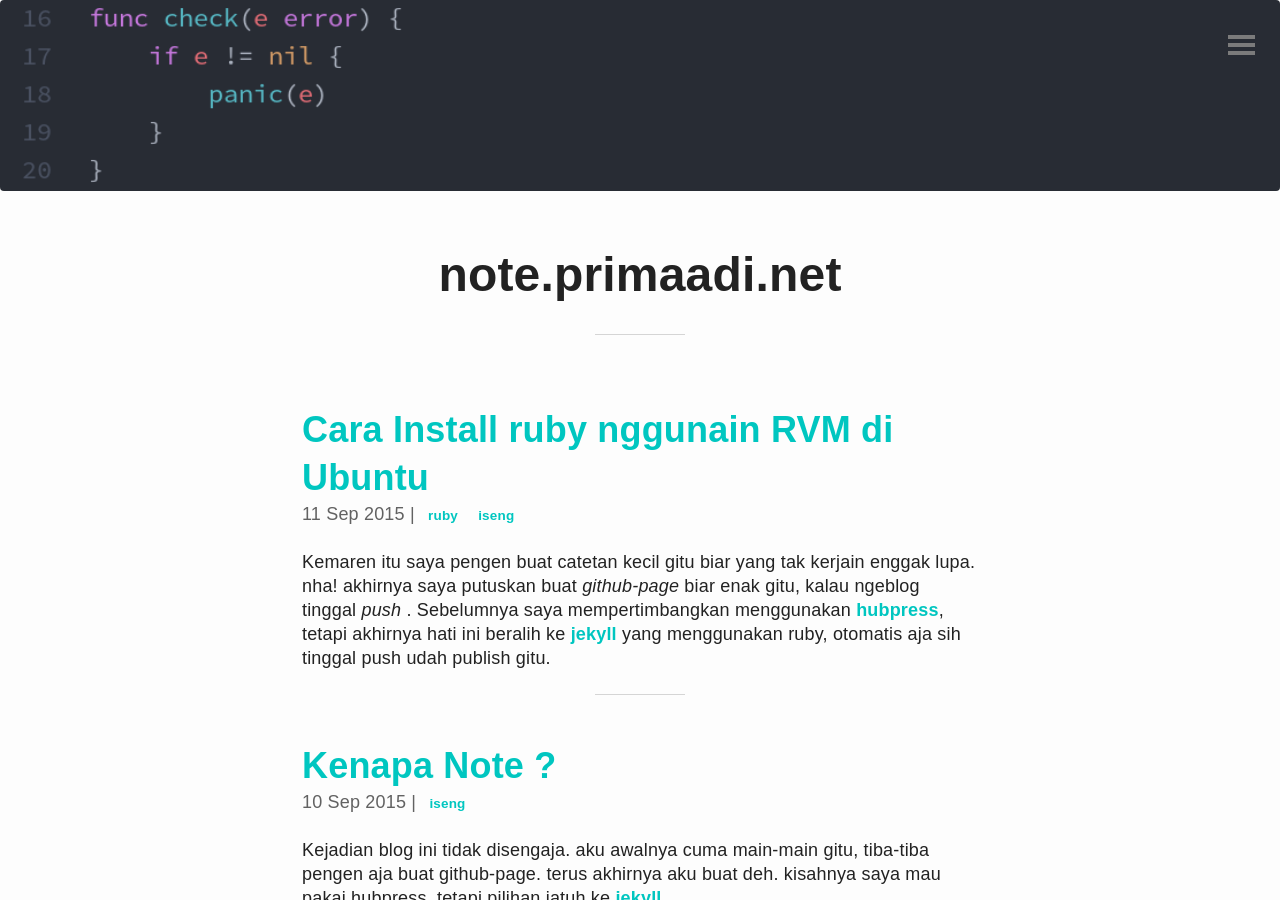
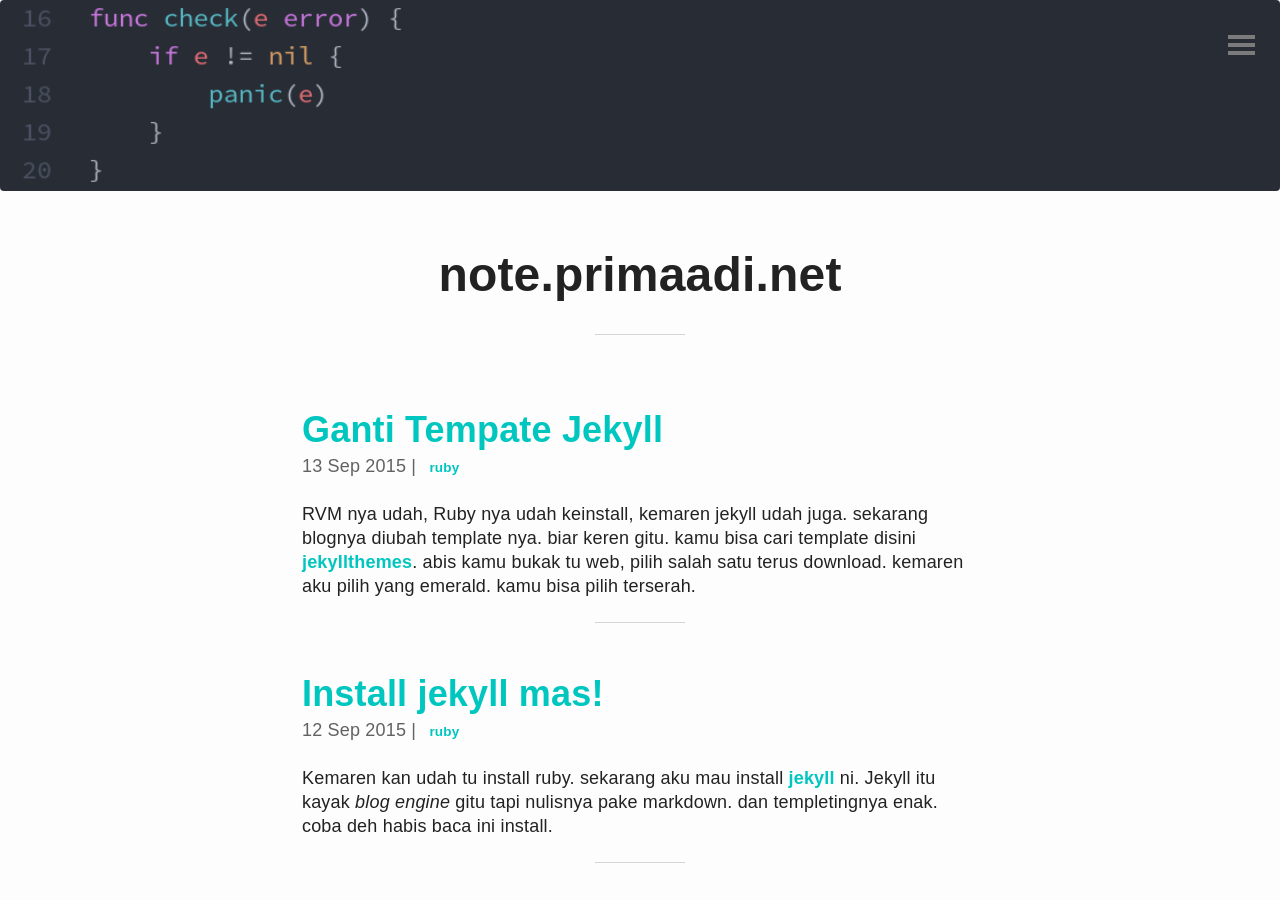
Before and after one commit to prima101112/prima101112.github.io, a Jekyll site: the page built from index.html, in a window 1280 px wide and 900 px high. Built offline with Jekyll 4.4.1, drawn with Linux system fonts in a browser that asks for light colours; nearby versions of some CDN libraries; some web fonts are replaced; Markdown is read by kramdown in place of the engine named in the settings; the list of posts is cut into pages by our own code.

Commit message:
add 2 post 12-13

````diff
--- a/_layouts/post.html
+++ b/_layouts/post.html
@@ -5,7 +5,8 @@ layout: default
 	<h2>{{ page.title }}</h2>
 	<time datetime="{{ page.date | date_to_xmlschema }}" class="by-line">{{ page.date | date_to_string }}  | {% for ttag in page.tags %}
 		<span class="label">
-			<a href="{% if site.baseurl == '/' %}/tag/{{ ttag }}{% else %}{{ site.baseurl }}/tag/{{ ttag }}{% endif %}">{{ttag}} </a>
+			<!-- <a href="{% if site.baseurl == '/' %}/tag/{{ ttag }}{% else %}{{ site.baseurl }}/tag/{{ ttag }}{% endif %}">{{ttag}} </a> -->
+			<a href="#">{{ttag}} </a>
 		</span>
 	{% endfor %}</time>
 
--- a/_layouts/tag_index.html
+++ b/_layouts/tag_index.html
@@ -14,7 +14,8 @@ layout: default
 
       {% for ttag in post.tags %}
     		<span class="label">
-    			<a href="{% if site.baseurl == '/' %}/tag/{{ ttag }}{% else %}{{ site.baseurl }}/tag/{{ ttag }}{% endif %}">{{ttag}} </a>
+    			<!-- <a href="{% if site.baseurl == '/' %}/tag/{{ ttag }}{% else %}{{ site.baseurl }}/tag/{{ ttag }}{% endif %}">{{ttag}} </a> -->
+          <a href="#">{{ttag}} </a>
     		</span>
     	{% endfor %}
 
--- /dev/null
+++ b/_posts/2015-09-12-install-jekyll-mas.md
@@ -0,0 +1,21 @@
+---
+title: Install jekyll mas!
+tags:
+- ruby
+---
+Kemaren kan udah tu install ruby. sekarang aku mau install [jekyll](http://jekyllrb.com/) ni.
+Jekyll itu kayak *blog engine* gitu tapi nulisnya pake markdown. dan templetingnya enak.
+coba deh habis baca ini install.
+
+pertama aku buka *terminal* abis itu jalanin command
+
+``` python
+~ $ gem install jekyll
+~ $ jekyl new nama_blog_kamu
+~ $ cd nama_blog_kamu
+~/nama_blog_kamu $ jekyll serve
+```
+
+dah gitu aja.
+abis itu aku buka di browser `localhost:4000`
+coba deh kalau gak percaya.
--- /dev/null
+++ b/_posts/2015-09-13-ganti-template-jekyll.md
@@ -0,0 +1,16 @@
+---
+title: Ganti Tempate Jekyll
+tags:
+- ruby
+---
+RVM nya udah, Ruby nya udah keinstall, kemaren jekyll udah juga. sekarang blognya diubah template nya.
+biar keren gitu. kamu bisa cari template disini [jekyllthemes](http://jekyllthemes.org/). abis kamu bukak tu web, pilih salah satu terus download.
+kemaren aku pilih yang emerald. kamu bisa pilih terserah.
+
+cara install nya gampang kok. masuk ke folder *blog_kamu* yang udah dibuat. delete folder `_includes`, `_layouts`, `assets` atau `_sass` (ini bisa css, scss, js atau image pokoknya yang berhubungan dengan dunia luar).
+
+lalu **extrak** theme yang udah kamu download terus **copy** folder-folder  `_includes`, `_layouts`, `assets` atau `_sass` kedalam folder blog kamu.
+udah gitu aja.
+
+jangan lupa `jekyll serve` trus liat deh di `localhost:4000`
+kalau gak berubah komen dibawah ya.
--- a/index.html
+++ b/index.html
@@ -12,7 +12,8 @@ layout: default
 			<!-- tag -->
 			{% for ttag in post.tags %}
 				<span class="label">
-					<a href="{% if site.baseurl == '/' %}/tag/{{ ttag }}{% else %}{{ site.baseurl }}/tag/{{ ttag }}{% endif %}">{{ttag}} </a>
+					<!-- <a href="{% if site.baseurl == '/' %}/tag/{{ ttag }}{% else %}{{ site.baseurl }}/tag/{{ ttag }}{% endif %}">{{ttag}} </a> -->
+					<a href="#">{{ttag}} </a>
 				</span>
 			{% endfor %}
 
````
